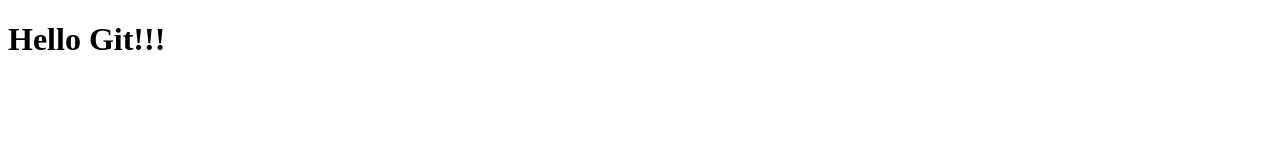
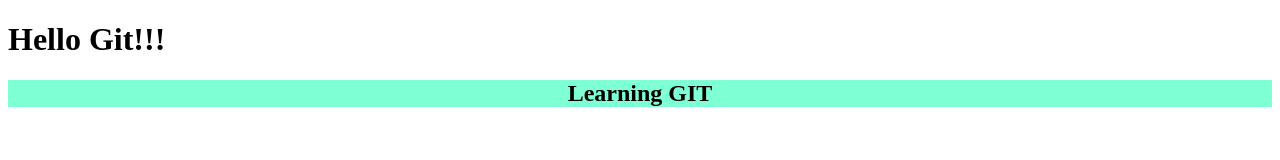
Before and after one commit to oleksandr-yarema/Test, a plain HTML site: page index.html in a window 1280 px wide. Drawn offline with Linux system fonts and the light colour scheme.

Commit message:
Added index.html and main.css

```diff
--- a/index.html
+++ b/index.html
@@ -9,5 +9,6 @@
 </head>
 <body>
     <h1>Hello Git!!!</h1>
+    <h2>Learning GIT</h2>
 </body>
 </html>
--- a/main.css
+++ b/main.css
@@ -2,4 +2,5 @@ h2{
     text-align: center;
     font-size: x-large;
     font-weight: bold;
+    background-color: aquamarine;
 }
```
